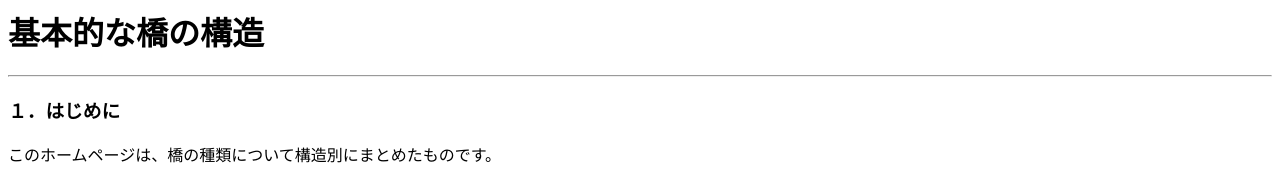
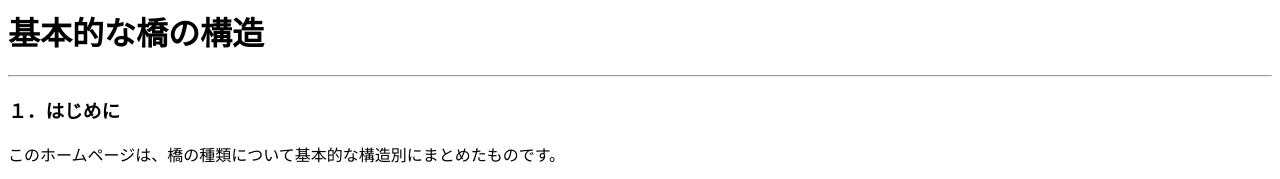
Before and after one commit to 240167k/240167k.github.io, a plain HTML site: page cl2020.html in a window 1280 px wide. Shown: the top 179 px of the page. Drawn offline with Linux system fonts and the light colour scheme.

Commit message:
Update cl2020.html

```diff
--- a/cl2020.html
+++ b/cl2020.html
@@ -8,7 +8,7 @@
 <hr>
 <h3>１．はじめに</h3>
 <p>
-このホームページは、橋の種類について構造別にまとめたものです。
+このホームページは、橋の種類について基本的な構造別にまとめたものです。
 </p>
 <p>
 私は今年から実家を離れ、新生活をはじめました。
```
